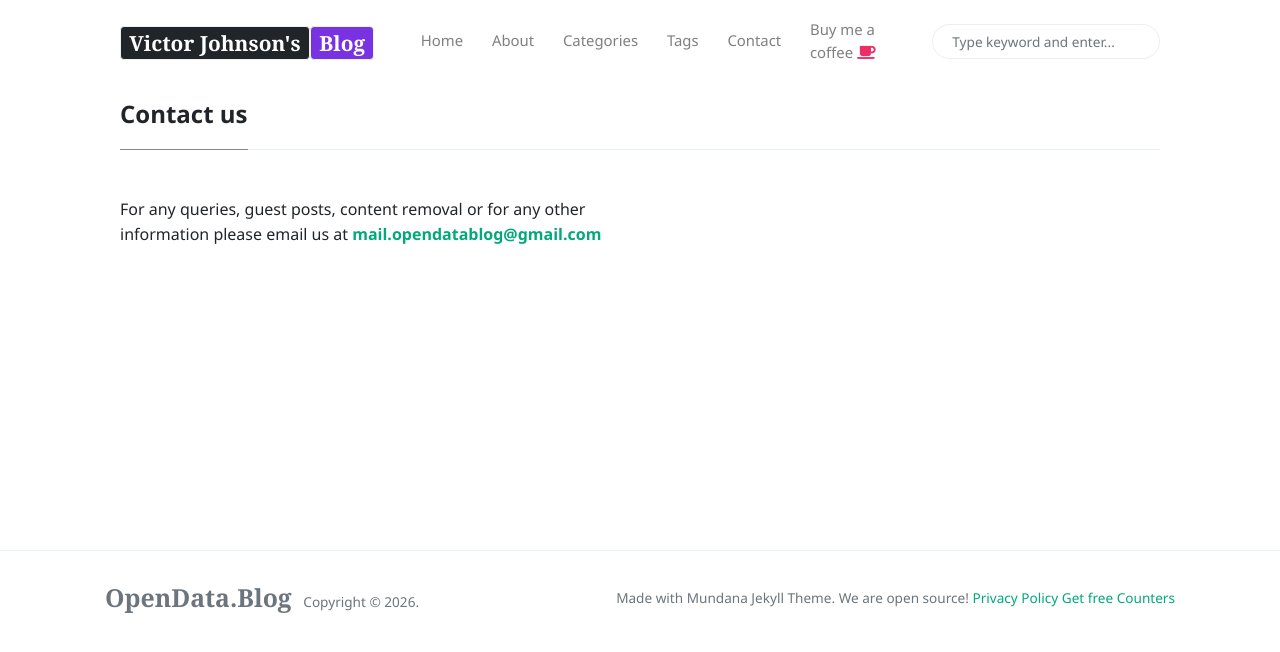
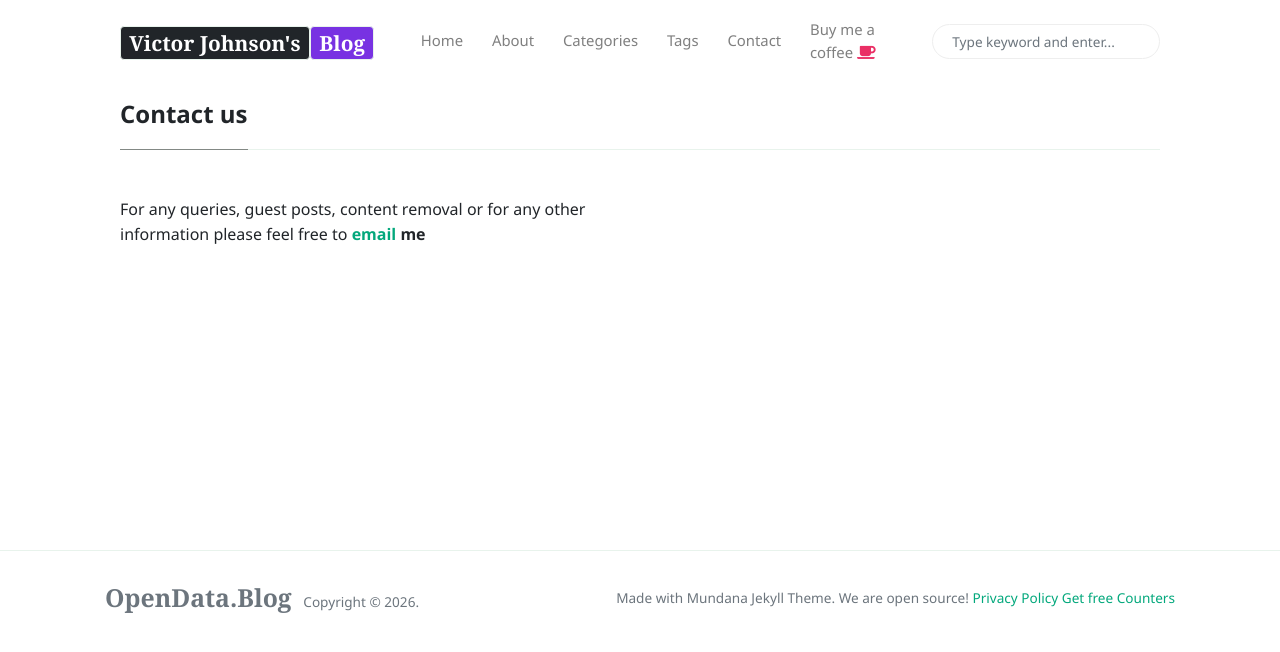
Before and after one commit to victorjohnsonk/blog, a Jekyll site: the page built from _pages/contact.html, in a window 1280 px wide. Shown: the top 652 px of the page. Built offline with Jekyll 4.4.1, drawn with Linux system fonts in a browser that asks for light colours; nearby versions of some CDN libraries.

Commit message:
Update contact email address and wording

```diff
--- a/_pages/contact.html
+++ b/_pages/contact.html
@@ -8,7 +8,7 @@ permalink: "/contact"
 <h4 class="font-weight-bold spanborder"><span>{{page.title}}</span></h4>
     <div class="row gap-y listrecent listrecent listauthor">
 	     <div class="col-lg-6 mb-4">
-	    <p>For any queries, guest posts, content removal or for any other information please email us at <b><a href="mailto:mail.opendatablog@gmail.com">mail.opendatablog@gmail.com</a></b></p>
+	    <p>For any queries, guest posts, content removal or for any other information please feel free to <b><a href="mailto:hello@victorjohnson.online">email</a> me</b></p>
 		     </div>
     </div>
 </div>
```
